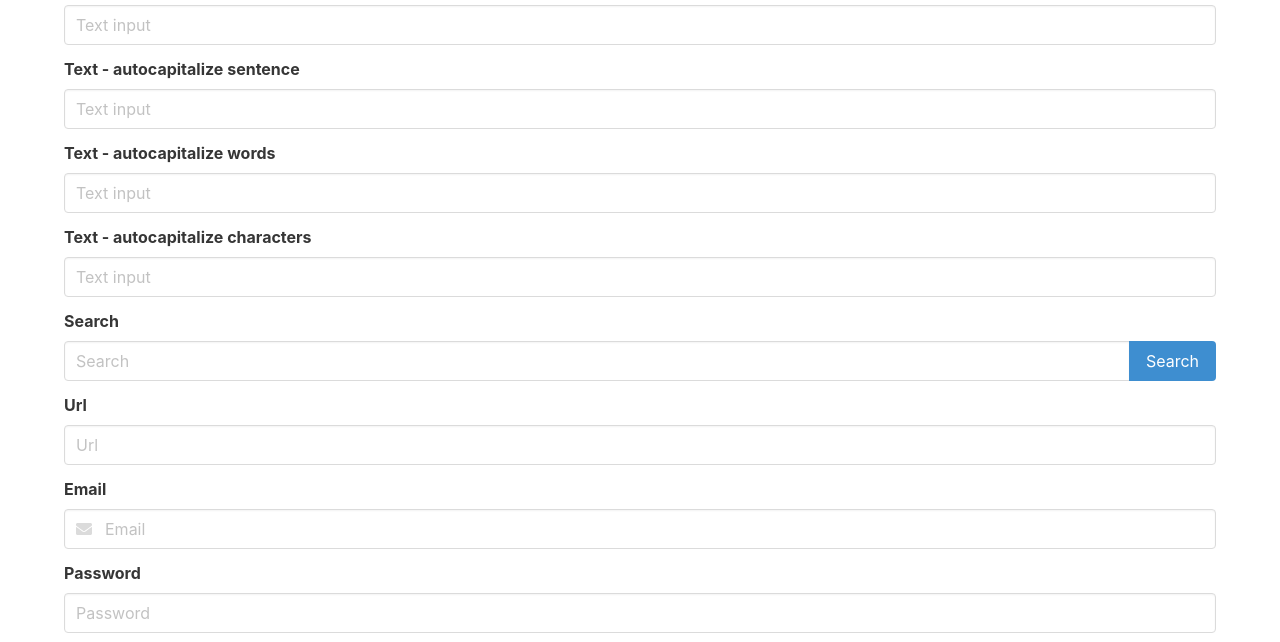
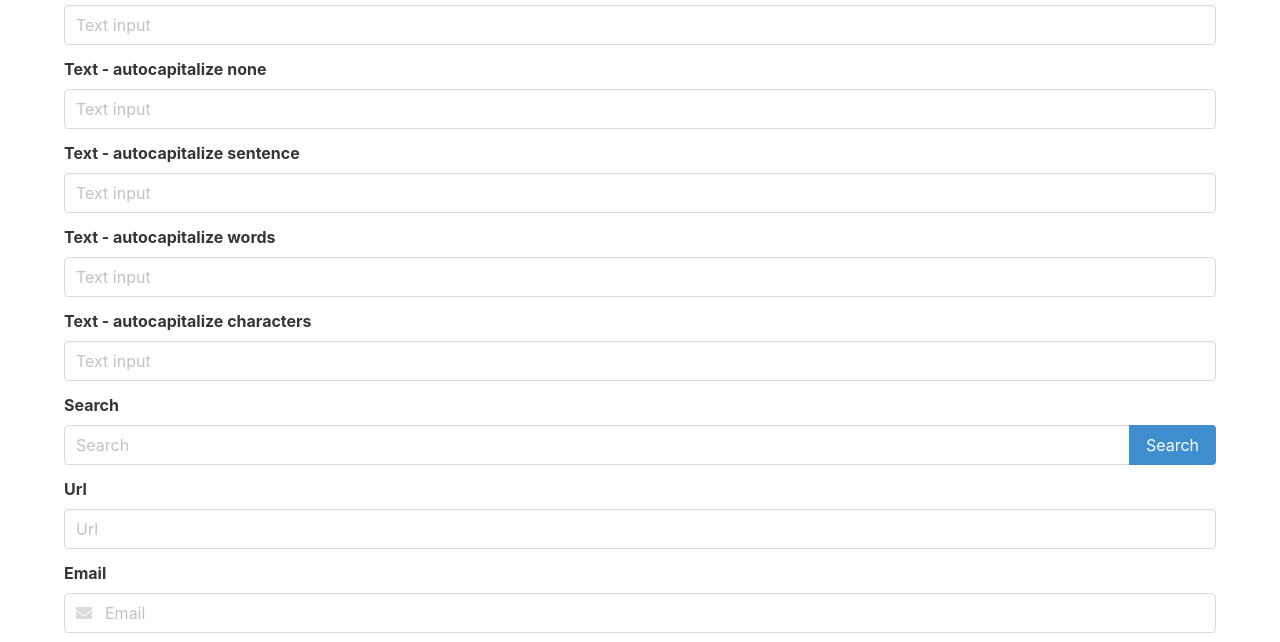
Before and after one commit to actinium/html-examples, a plain HTML site: page input-types/index.html in a window 1280 px wide. Shown: the part 135-777 px from the top of the page. Drawn offline with nearby package versions, Linux system fonts and the light colour scheme.

Commit message:
Add autocapitalize none example.

```diff
--- a/input-types/index.html
+++ b/input-types/index.html
@@ -17,6 +17,12 @@
                 <label class="label">Text</label>
                 <div class="control">
                     <input class="input" type="text" placeholder="Text input">
+                </div>
+            </div>
+            <div class="field">
+                <label class="label">Text - autocapitalize none</label>
+                <div class="control">
+                    <input class="input" type="text" autocapitalize="none" placeholder="Text input">
                 </div>
             </div>
             <div class="field">
```
